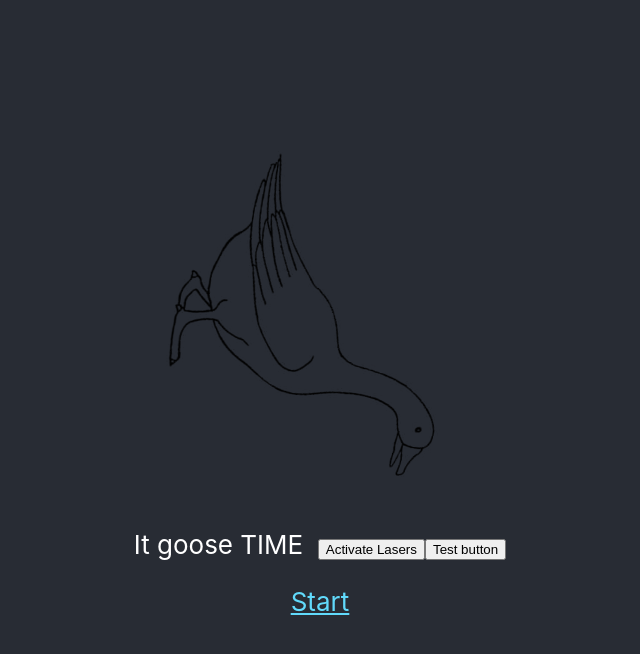
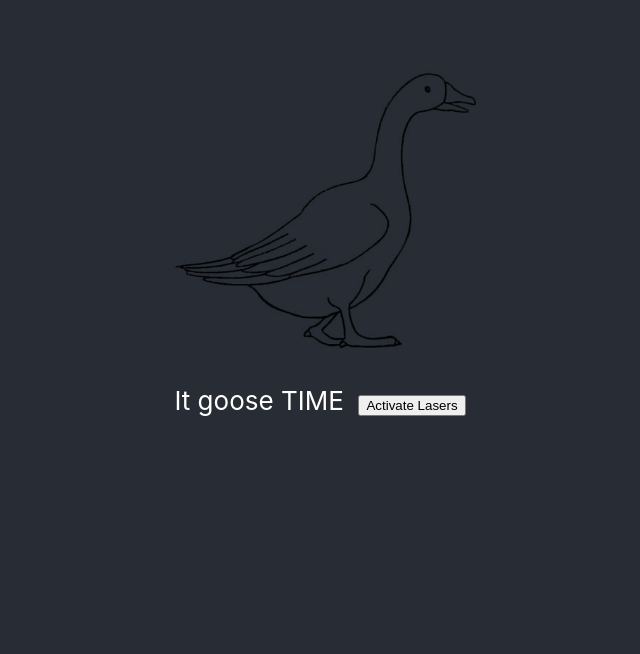
Before and after one commit to GoSSy4691/React-app_e-shop_GoSSy.link, a React (Create React App) app: page / in a window 1280 px wide. Shown: the top 654 px of the page, without its empty margins (320-960 px from the left). Built offline with nearby package versions, Linux system fonts and the light colour scheme.

Commit message:
feat: now "lasers" work, but rotation is broken
moved @keyframes to up in App.css

```diff
--- a/src/App.css
+++ b/src/App.css
@@ -2,18 +2,54 @@
   text-align: center;
 }
 
-.App-logo {
-  height: 40vmin;
-  pointer-events: none;
+.parent {
+  position: relative;
 }
 
-@media (prefers-reduced-motion: no-preference) {
-  .App-logo {
-    animation: App-logo-spin infinite 20s linear;
+.image1 {
+  position: fixed;
+  top: 5%;
+  left: 35%;
+  height: 40vmin;
+}
+
+.image2 {
+  position: fixed;
+  top: 10%;
+  height: 2vmin;
+  animation: fire 0.8s 1 forwards;
+}
+
+@keyframes fire {
+  0% {
+    left:57%;
+  }
+  100% {
+    left: 100%;
   }
 }
 
+/*@media (prefers-reduced-motion: no-preference) {*/
+/*  .parent {*/
+/*    animation: App-logo-spin infinite 20s linear;*/
+/*  }*/
+/*}*/
+
+@keyframes App-logo-spin {
+
+  from {
+    transform: rotate(0deg);
+
+  }
+  to {
+    transform: rotate(360deg);
+
+  }
+
+}
+
 .App-header {
+  position: center;
   background-color: #282c34;
   min-height: 100vh;
   display: flex;
@@ -27,12 +63,3 @@
 .App-link {
   color: #61dafb;
 }
-
-@keyframes App-logo-spin {
-  from {
-    transform: rotate(0deg);
-  }
-  to {
-    transform: rotate(360deg);
-  }
-}
--- a/src/App.js
+++ b/src/App.js
@@ -2,36 +2,32 @@ import logo from './files/rotateIt.png';
 import './App.css';
 import laser from './files/laser.png';
 
-function makeDog(e) {
-  e.target.setAttribute( "src", laser);
+function makeFire() {
+  let img = document.getElementById(13);
+  let fire = document.createElement('img');
+  fire.src = laser;
+  fire.className = "image2";
+  fire.alt = "lasers";
+  img.append(fire);
+  setTimeout(() => {
+    fire.remove()
+  }, 1000);
 }
 
 function App() {
   return (
     <div className="App">
       <header className="App-header">
-        <img src={logo} className="App-logo" alt="cat" onClick={makeDog}/>
-        {/*if remove 'className="App-logo"' function makeDog work*/}
-        <p>
+        <div className="parent" id={13}>
+          <img src={logo} className="image1" alt="goose"/>
+        </div>
+        <p className={"App-header2"}>
           It goose TIME
           &nbsp;
-          <button onClick={""}>
+          <button onClick={makeFire}>
             Activate Lasers
           </button>
-          <button
-              onClick={makeDog}
-          >
-            Test button
-          </button>
         </p>
-        <a
-          className="App-link"
-          href="https://reactjs.org"
-          target="_blank"
-          rel="noopener noreferrer"
-        >
-          Start
-        </a>
       </header>
     </div>
   );
```
